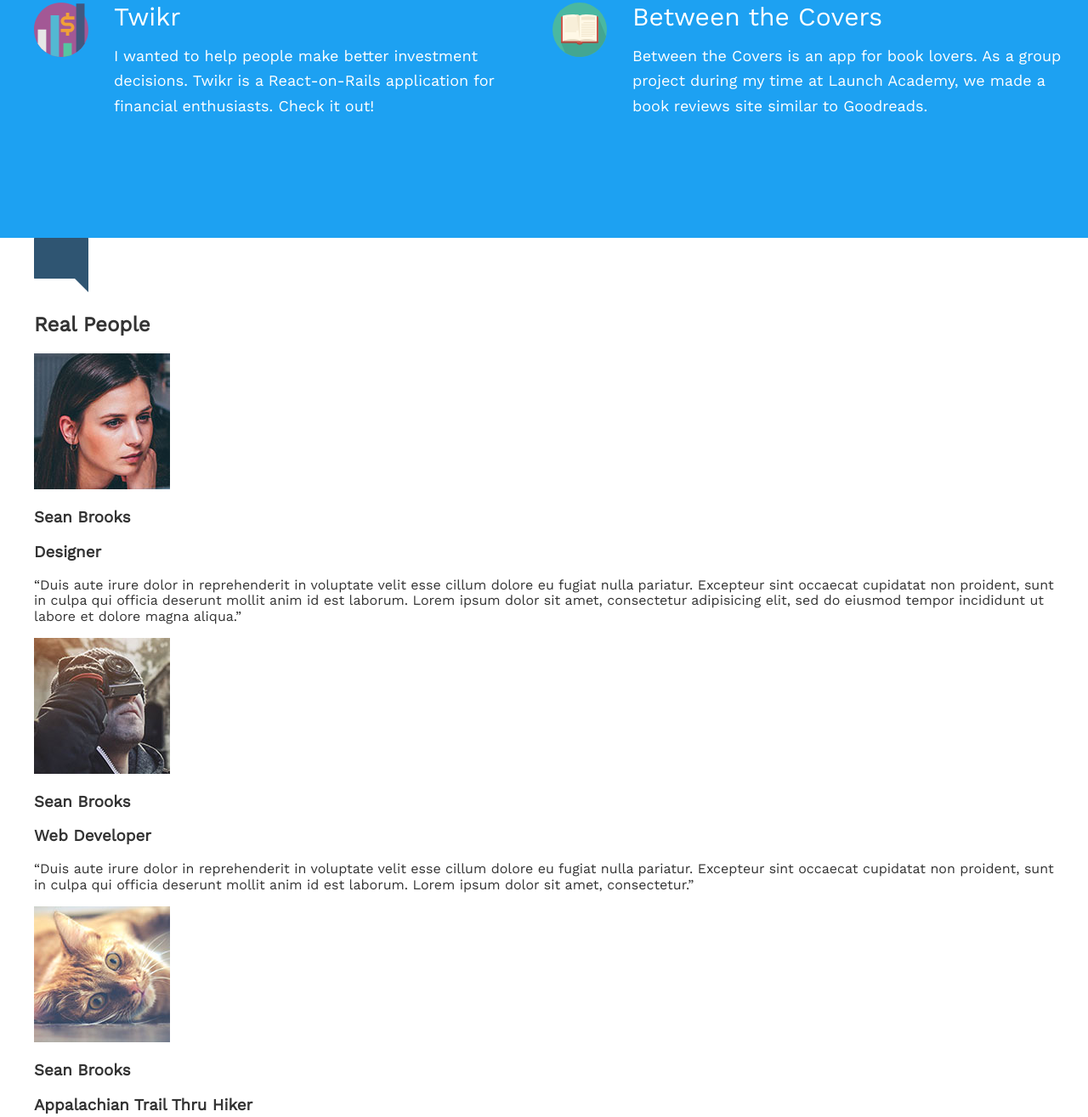
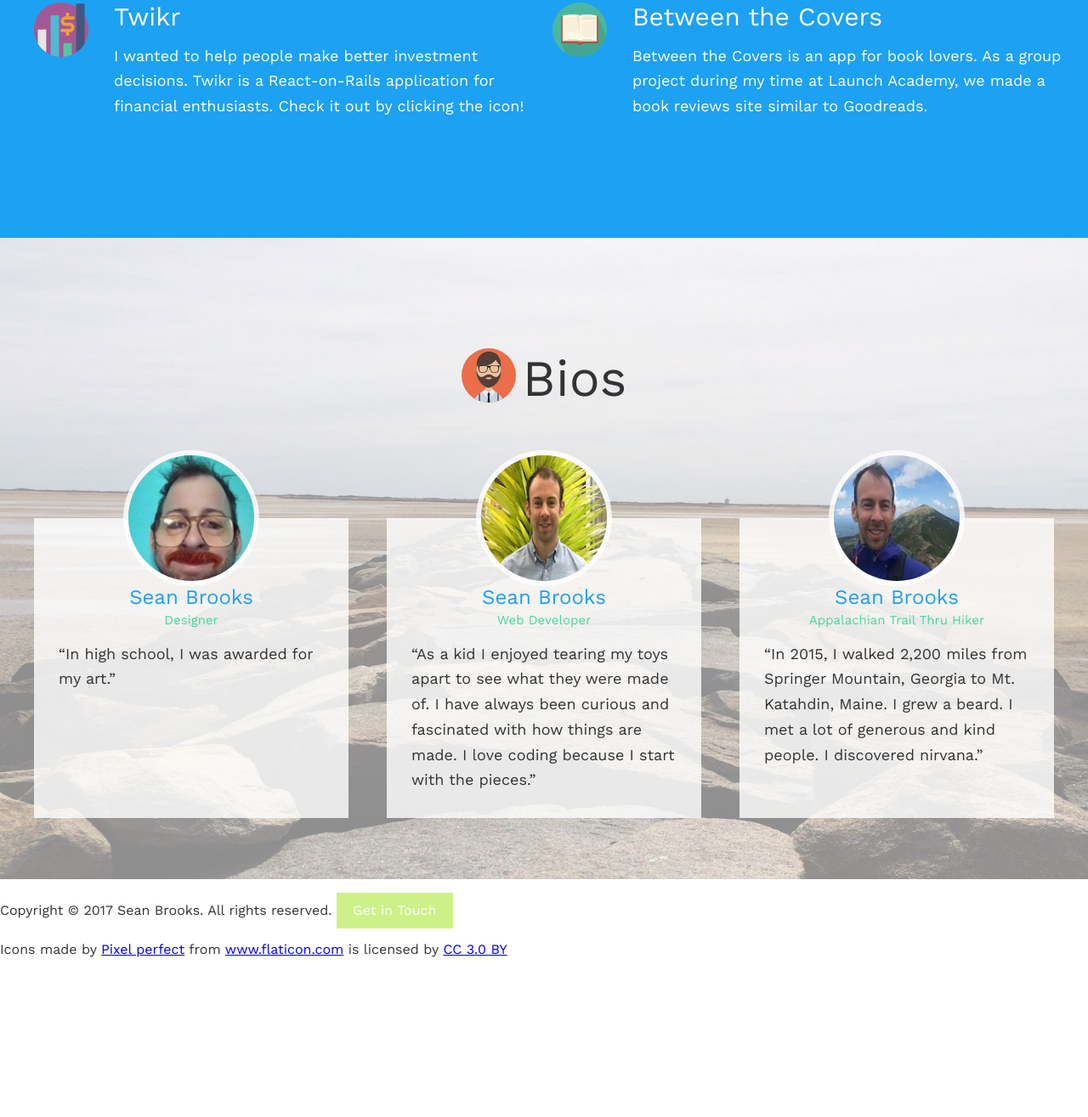
Before and after one commit to seanwbrooks/portfolio, a website: page app/index.html in a window 1280 px wide. Shown: the part 1721-3036 px from the top of the page at 85% size. After the commit the page ends 2849 px from the top, so only its background shows below. Drawn offline with nearby package versions, Linux system fonts and the light colour scheme.

Commit message:
Added photos for bios, sytled for small and large screens

```diff
--- /dev/null
+++ b/app/assets/styles/modules/_bio.css
@@ -0,0 +1,41 @@
+.bio {
+  background-color: rgba(255, 255, 255, .8);
+  padding: 0 18px 0 18px;
+  margin-bottom: 98px;
+
+  @mixin atMedium {
+    margin-bottom: 0;
+    padding: 0 1.8125rem 1px 1.8125rem;
+  }
+
+  &--last {
+    margin-bottom: 0;
+  }
+
+  &__photo {
+    border-radius: 80px;
+    overflow: hidden;
+    width: 160px;
+    height: 160px;
+    margin: 0 auto -80px auto;
+    position: relative;
+    top: -80px;
+    border: 6px solid rgba(255, 255, 255, .8);
+  }
+
+  &__title {
+    color: $mainBlue;
+    font-size: 1.5rem;
+    font-weight: 500;
+    margin: 0;
+    text-align: center;
+  }
+
+  &__subtitle {
+    color: $mainGreen;
+    font-size: .9375rem;
+    font-weight: 400;
+    margin: .25rem 0 1rem 0;
+    text-align: center;
+  }
+}
--- a/app/assets/styles/modules/_page-section.css
+++ b/app/assets/styles/modules/_page-section.css
@@ -5,8 +5,25 @@
     padding: 4.5rem 0;
   }
 
+  &--no-b-padding-until-medium {
+    padding-bottom: 0;
+
+    @mixin atMedium {
+      padding: 4.5rem 0;
+    }
+  }
+
   &--blue {
     background-color: $mainBlue;
     color: $mainWhite;
   }
+
+  &--bios {
+    background-color: #e0e6ef;
+
+    @mixin atMedium {
+      background: url('/assets/images/bio-background.jpg') top center no-repeat;
+      background-size: cover;
+    }
+  }
 }
--- a/app/assets/styles/modules/_row.css
+++ b/app/assets/styles/modules/_row.css
@@ -2,8 +2,16 @@
 
   @mixin clearfix;
 
+  &--t-padding {
+    padding-top: 80px;
+  }
+
   &--gutters {
     margin-right: -65px;
+  }
+
+  &--gutters-small {
+    margin-right: -45px;
   }
 
   &--gutters-large {
@@ -12,6 +20,10 @@
 
   &--gutters > div {
     padding-right: 65px;
+  }
+
+  &--gutters-small > div {
+    padding-right: 45px;
   }
 
   &--gutter-large > div {
@@ -51,4 +63,16 @@
       width: 63%;
     }
   }
+
+  /* Begin Equal Height Rules */
+  &--equal-height-at-medium {
+    @mixin atMedium {
+      display: flex;
+    }
+
+    & > div {
+      float: none;
+      display: flex;
+    }
+  }
 }
--- a/app/assets/styles/modules/_section-title.css
+++ b/app/assets/styles/modules/_section-title.css
@@ -7,6 +7,10 @@
     font-size: 3.75rem;
   }
 
+  strong {
+    font-weight: 500;
+  }
+
   &__icon {
     display: block;
     margin-left: auto;
@@ -14,6 +18,8 @@
     margin-bottom: .6rem;
 
     @mixin atSmall {
+      position: relative;
+      top: 8px;
       margin-right: .5rem;
       margin-left: 0;
       margin-bottom: 0;
--- a/app/assets/styles/modules/_wrapper.css
+++ b/app/assets/styles/modules/_wrapper.css
@@ -8,6 +8,16 @@
 
   &--medium {
     max-width: 976px;
+  }
+
+  &--no-padding-until-medium {
+    padding-left: 0px;
+    padding-right: 0px;
+
+    @mixin atMedium {
+      padding-left: 18px;
+      padding-right: 18px;
+    }
   }
 
   .wrapper {
--- a/app/assets/styles/styles.css
+++ b/app/assets/styles/styles.css
@@ -11,3 +11,4 @@
 @import "modules/_generic-content-container";
 @import "modules/_section-title";
 @import "modules/_feature-item";
+@import "modules/_bio";
--- a/app/index.html
+++ b/app/index.html
@@ -4,7 +4,7 @@
   <meta name="viewport" content="width=device-width, initial-scale=1" />
   <link href='https://fonts.googleapis.com/css?family=Work+Sans' rel='stylesheet' type='text/css'>
   <title>Sean Brooks</title>
-  <meta name="keywords" content="my-beginning, portfolio, resume, skills">
+  <meta name="keywords" content="my-beginning, portfolio, bio">
   <meta name="description" content="Sean Brooks Jr. Web Developer">
   <link rel="stylesheet" href="temp/styles/styles.css">
 </head>
@@ -65,7 +65,7 @@
             <h3 class="feature-item__title">Twikr</h3>
             <p>I wanted to help people make better investment decisions.
               Twikr is a React-on-Rails application for financial enthusiasts.
-              Check it out!
+              Check it out by clicking the icon!
             </p>
           </div>
         </div>
@@ -85,25 +85,42 @@
     </div>
   </div>
 
-  <div id="testimonials">
-    <div class="wrapper">
-      <img src="assets/images/icons/comment.svg">
-      <h2>Real People</h2>
+  <div id="bio" class="page-section page-section--no-b-padding-until-medium page-section--bios">
+    <div class="wrapper wrapper--no-padding-until-medium">
+      <h2 class="section-title"><img class="section-title__icon" src="assets/images/icons/man.svg"><strong>Bios</strong></h2>
 
-      <img src="assets/images/testimonial-jane.jpg">
-      <h3>Sean Brooks</h3>
-      <h3>Designer</h3>
-      <p>&ldquo;Duis aute irure dolor in reprehenderit in voluptate velit esse cillum dolore eu fugiat nulla pariatur. Excepteur sint occaecat cupidatat non proident, sunt in culpa qui officia deserunt mollit anim id est laborum. Lorem ipsum dolor sit amet, consectetur adipisicing elit, sed do eiusmod tempor incididunt ut labore et dolore magna aliqua.&rdquo;</p>
-
-      <img src="assets/images/testimonial-john.jpg">
-      <h3>Sean Brooks</h3>
-      <h3>Web Developer</h3>
-      <p>&ldquo;Duis aute irure dolor in reprehenderit in voluptate velit esse cillum dolore eu fugiat nulla pariatur. Excepteur sint occaecat cupidatat non proident, sunt in culpa qui officia deserunt mollit anim id est laborum. Lorem ipsum dolor sit amet, consectetur.&rdquo;</p>
-
-      <img src="assets/images/testimonial-cat.jpg">
-      <h3>Sean Brooks</h3>
-      <h3>Appalachian Trail Thru Hiker</h3>
-      <p>In 2015, I walked 2,200 miles from Springer Mountain, Georgia to Mt. Katahdin, Maine. I grew a beard.  I met a lot of generous and kind people.  I discovered nirvana.</p>
+      <div class="row row--gutters row--equal-height-at-medium row--gutters-small row--t-padding generic-content-container">
+        <div class="row__medium-4">
+          <div class="bio">
+            <div class="bio__photo">
+              <img src="assets/images/bio-designer.jpg">
+            </div>
+            <h3 class="bio__title">Sean Brooks</h3>
+            <h4 class="bio__subtitle">Designer</h3>
+            <p>&ldquo;In high school, I was awarded for my art.&rdquo;</p>
+          </div>
+        </div>
+        <div class="row__medium-4">
+          <div class="bio">
+            <div class="bio__photo">
+              <img src="assets/images/bio-web-developer.jpg">
+            </div>
+            <h3 class="bio__title">Sean Brooks</h3>
+            <h4 class="bio__subtitle">Web Developer</h3>
+            <p>&ldquo;As a kid I enjoyed tearing my toys apart to see what they were made of. I have always been curious and fascinated with how things are made. I love coding because I start with the pieces.&rdquo;</p>
+          </div>
+        </div>
+        <div class="row__medium-4">
+          <div class="bio bio--last">
+            <div class="bio__photo">
+              <img src="assets/images/bio-appalachian-trail.jpg">
+            </div>
+            <h3 class="bio__title">Sean Brooks</h3>
+            <h4 class="bio__subtitle">Appalachian Trail Thru Hiker</h3>
+            <p>&ldquo;In 2015, I walked 2,200 miles from Springer Mountain, Georgia to Mt. Katahdin, Maine. I grew a beard.  I met a lot of generous and kind people.  I discovered nirvana.&rdquo;</p>
+          </div>
+        </div>
+      </div>
     </div>
   </div>
 
--- a/app/temp/styles/styles.css
+++ b/app/temp/styles/styles.css
@@ -576,6 +576,19 @@ img {
     max-width: 976px;
   }
 
+.wrapper--no-padding-until-medium {
+    padding-left: 0px;
+    padding-right: 0px;
+  }
+
+@media (min-width: 800px) {
+
+.wrapper--no-padding-until-medium {
+      padding-left: 18px;
+      padding-right: 18px
+  }
+  }
+
 .wrapper .wrapper {
     padding-left: 0;
     padding-right: 0;
@@ -603,9 +616,32 @@ img {
 }
   }
 
+.page-section--no-b-padding-until-medium {
+    padding-bottom: 0;
+  }
+
+@media (min-width: 800px) {
+
+.page-section--no-b-padding-until-medium {
+      padding: 4.5rem 0
+  }
+  }
+
 .page-section--blue {
     background-color: #1da1f2;
     color: #FFF;
+  }
+
+.page-section--bios {
+    background-color: #e0e6ef;
+  }
+
+@media (min-width: 800px) {
+
+.page-section--bios {
+      background: url('/assets/images/bio-background.jpg') top center no-repeat;
+      background-size: cover
+  }
   }
 
 .headline {
@@ -672,8 +708,16 @@ img {
     display: table;
   }
 
+.row--t-padding {
+    padding-top: 80px;
+  }
+
 .row--gutters {
     margin-right: -65px;
+  }
+
+.row--gutters-small {
+    margin-right: -45px;
   }
 
 .row--gutters-large {
@@ -682,6 +726,10 @@ img {
 
 .row--gutters > div {
     padding-right: 65px;
+  }
+
+.row--gutters-small > div {
+    padding-right: 45px;
   }
 
 .row--gutter-large > div {
@@ -722,6 +770,24 @@ img {
     }
   }
 
+/* Begin Equal Height Rules */
+
+@media (min-width: 800px) {
+
+.row--equal-height-at-medium {
+      display: -webkit-box;
+      display: -ms-flexbox;
+      display: flex
+  }
+  }
+
+.row--equal-height-at-medium > div {
+      float: none;
+      display: -webkit-box;
+      display: -ms-flexbox;
+      display: flex;
+    }
+
 .generic-content-container p {
     font-weight: 300;
     line-height: 1.65;
@@ -748,6 +814,10 @@ img {
 }
   }
 
+.section-title strong {
+    font-weight: 500;
+  }
+
 .section-title__icon {
     display: block;
     margin-left: auto;
@@ -758,6 +828,8 @@ img {
 @media (min-width: 550px) {
 
 .section-title__icon {
+      position: relative;
+      top: 8px;
       margin-right: .5rem;
       margin-left: 0;
       margin-bottom: 0;
@@ -806,3 +878,48 @@ img {
       text-align: left
   }
   }
+
+.bio {
+  background-color: rgba(255, 255, 255, .8);
+  padding: 0 18px 0 18px;
+  margin-bottom: 98px;
+}
+
+@media (min-width: 800px) {
+
+.bio {
+    margin-bottom: 0;
+    padding: 0 1.8125rem 1px 1.8125rem
+}
+  }
+
+.bio--last {
+    margin-bottom: 0;
+  }
+
+.bio__photo {
+    border-radius: 80px;
+    overflow: hidden;
+    width: 160px;
+    height: 160px;
+    margin: 0 auto -80px auto;
+    position: relative;
+    top: -80px;
+    border: 6px solid rgba(255, 255, 255, .8);
+  }
+
+.bio__title {
+    color: #1da1f2;
+    font-size: 1.5rem;
+    font-weight: 500;
+    margin: 0;
+    text-align: center;
+  }
+
+.bio__subtitle {
+    color: #46D89E;
+    font-size: .9375rem;
+    font-weight: 400;
+    margin: .25rem 0 1rem 0;
+    text-align: center;
+  }
```
Also changed, not shown: app/assets/images/bio-appalachian-trail.jpg (added), app/assets/images/bio-background.jpg (added), app/assets/images/bio-designer.jpg (added), app/assets/images/bio-web-developer.jpg (added), app/assets/images/icons/man.svg (added).
